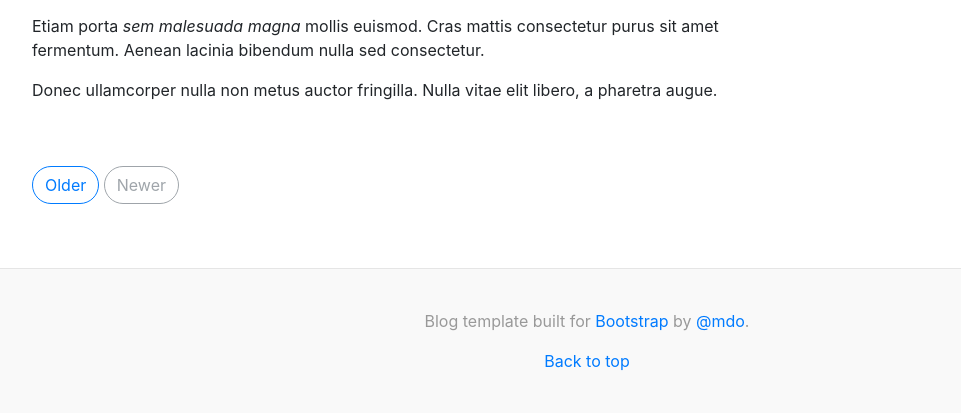
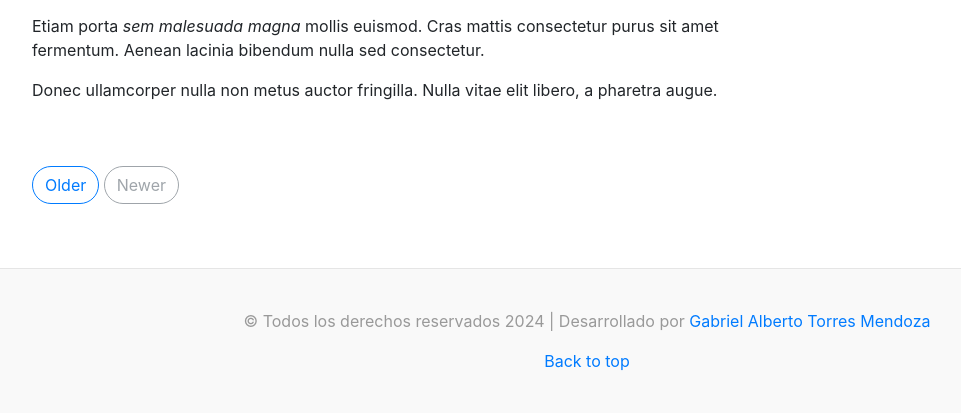
Before and after one commit to gabrieltorres519/Python_Django_WebpayTransbank, a Django app: page / in a window 1280 px wide. Shown: the part 2794-3207 px from the top of the page, without its empty margins (53-1014 px from the left). Run offline with Django 3.2, Linux system fonts and the light colour scheme; some libraries are stand-ins or nearby versions.

Commit message:
51) Django: Implementación del DOM - Footer

```diff
--- a/7_DjangoCompleto/Proyecto_Django/ejemplo_1/templates/layout/frontend.html
+++ b/7_DjangoCompleto/Proyecto_Django/ejemplo_1/templates/layout/frontend.html
@@ -206,7 +206,7 @@
     </main><!-- /.container -->
 
     <footer class="blog-footer">
-      <p>Blog template built for <a href="https://getbootstrap.com/">Bootstrap</a> by <a href="https://twitter.com/mdo">@mdo</a>.</p>
+      <p>&copy; Todos los derechos reservados {% now "Y" %} | Desarrollado por <a href="https://campsite.bio/gabrieltorres" title='autor' target='_blank' >Gabriel Alberto Torres Mendoza</a></p>
       <p>
         <a href="#">Back to top</a>
       </p>
```
